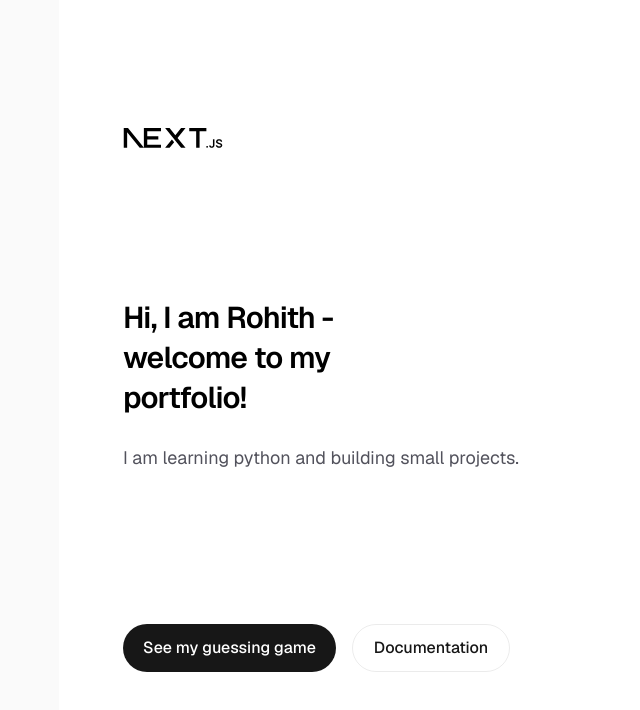
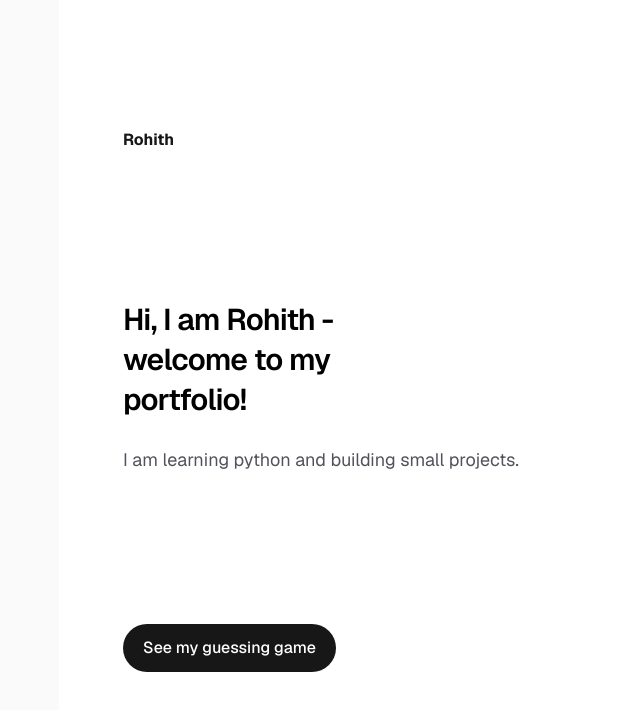
Before and after one commit to Rohith401/rohith-portfolio, a Next.js app: page / in a window 1280 px wide. Shown: the top 710 px of the page, without its empty margins (197-837 px from the left). Built offline with nearby package versions, Linux system fonts and the light colour scheme.

Commit message:
Make the portfolio mine

```diff
--- a/src/app/layout.tsx
+++ b/src/app/layout.tsx
@@ -13,7 +13,7 @@ const geistMono = Geist_Mono({
 });
 
 export const metadata: Metadata = {
-  title: "Create Next App",
+  title: "Rohith-Portfolio",
   description: "Generated by create next app",
 };
 
--- a/src/app/page.tsx
+++ b/src/app/page.tsx
@@ -4,14 +4,8 @@ export default function Home() {
   return (
     <div className="flex flex-col flex-1 items-center justify-center bg-zinc-50 font-sans dark:bg-black">
       <main className="flex flex-1 w-full max-w-3xl flex-col items-center justify-between py-32 px-16 bg-white dark:bg-black sm:items-start">
-        <Image
-          className="dark:invert h-5 w-[100px]"
-          src="/next.svg"
-          alt="Next.js logo"
-          width={100}
-          height={20}
-          priority
-        />
+       <p className="text-2x1
+       font-bold">Rohith</p>
         <div className="flex flex-col items-center gap-6 text-center sm:items-start sm:text-left">
           <h1 className="max-w-xs text-3xl font-semibold leading-10 tracking-tight text-black dark:text-zinc-50">
 Hi, I am Rohith - welcome to my portfolio!
@@ -29,14 +23,7 @@ Hi, I am Rohith - welcome to my portfolio!
           >
            See my guessing game
           </a>
-          <a
-            className="flex h-12 w-full items-center justify-center rounded-full border border-solid border-black/[.08] px-5 transition-colors hover:border-transparent hover:bg-black/[.04] dark:border-white/[.145] dark:hover:bg-[#1a1a1a] md:w-[158px]"
-            href="https://nextjs.org/docs?utm_source=create-next-app&utm_medium=appdir-template-tw&utm_campaign=create-next-app"
-            target="_blank"
-            rel="noopener noreferrer"
-          >
-            Documentation
-          </a>
+
         </div>
       </main>
     </div>
```
